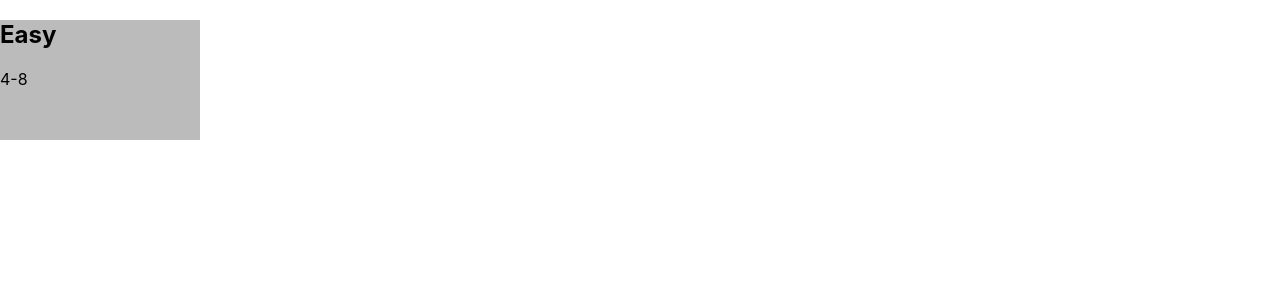
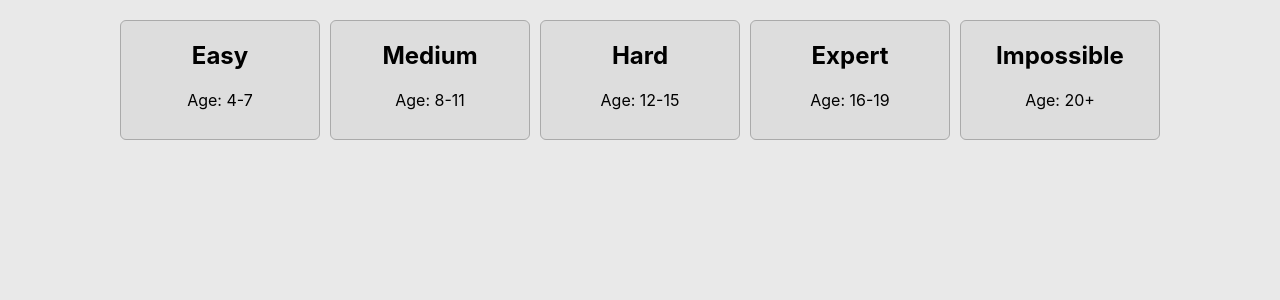
Before and after one commit to saile515/math-of-the-day, a Next.js app: page / in a window 1280 px wide. Shown: the top 300 px of the page. Built offline with nearby package versions, Linux system fonts and the light colour scheme.

Commit message:
Listed difficultes

```diff
--- a/components/Difficulty.tsx
+++ b/components/Difficulty.tsx
@@ -3,11 +3,16 @@ import Link from "next/link";
 import styles from "../styles/home.module.scss";
 
 export class Difficulty {
-	public static readonly Easy = new Difficulty(4, 8, "Easy");
-	public static readonly Medium = new Difficulty(4, 8, "Medium");
-	public static readonly Hard = new Difficulty(4, 8, "Hard");
-	public static readonly Expert = new Difficulty(4, 8, "Expert");
-	public static readonly Impossible = new Difficulty(4, 8, "Impossible");
+	public static readonly Easy = new Difficulty(4, 7, "Easy");
+	public static readonly Medium = new Difficulty(8, 11, "Medium");
+	public static readonly Hard = new Difficulty(12, 15, "Hard");
+	public static readonly Expert = new Difficulty(16, 19, "Expert");
+	public static readonly Impossible = new Difficulty(
+		20,
+		99,
+		"Impossible",
+		"20+"
+	);
 
 	private constructor(
 		public readonly minAge: number,
@@ -23,10 +28,10 @@ type DifficultyButtonProps = {
 export class DifficultyButton extends React.Component<DifficultyButtonProps> {
 	render() {
 		return (
-			<Link href={"/solve?difficulty=" + this.props.difficulty}>
+			<Link href={"/solve?difficulty=" + this.props.difficulty.name}>
 				<div className={styles.difficultyButton}>
 					<h2>{this.props.difficulty.name}</h2>
-					<p>{this.props.difficulty.ages}</p>
+					<p>Age: {this.props.difficulty.ages}</p>
 				</div>
 			</Link>
 		);
--- a/pages/index.tsx
+++ b/pages/index.tsx
@@ -1,9 +1,18 @@
 import React from "react";
 import type { NextPage } from "next";
 import { DifficultyButton, Difficulty } from "../components/Difficulty";
+import styles from "../styles/home.module.scss";
 
 const Home: NextPage = () => {
-	return <DifficultyButton difficulty={Difficulty.Easy} />;
+	return (
+		<div className={styles.difficultyContainer}>
+			<DifficultyButton difficulty={Difficulty.Easy} />
+			<DifficultyButton difficulty={Difficulty.Medium} />
+			<DifficultyButton difficulty={Difficulty.Hard} />
+			<DifficultyButton difficulty={Difficulty.Expert} />
+			<DifficultyButton difficulty={Difficulty.Impossible} />
+		</div>
+	);
 };
 
 export default Home;
--- a/styles/globals.scss
+++ b/styles/globals.scss
@@ -1,9 +1,12 @@
+@import "./variables.scss";
+
 html,
 body {
 	padding: 0;
 	margin: 0;
 	font-family: -apple-system, BlinkMacSystemFont, Segoe UI, Roboto, Oxygen,
 		Ubuntu, Cantarell, Fira Sans, Droid Sans, Helvetica Neue, sans-serif;
+	background-color: $color-main;
 }
 
 a {
--- a/styles/home.module.scss
+++ b/styles/home.module.scss
@@ -1,7 +1,24 @@
 @import "./variables.scss";
+
+.difficultyContainer {
+	width: 100%;
+	padding: 20px;
+	display: flex;
+	align-items: center;
+	justify-content: center;
+}
 
 .difficultyButton {
 	width: 200px;
 	height: 120px;
 	background-color: $color-box;
+	text-align: center;
+	margin: 0px 5px;
+	border-radius: 6px;
+	border: 1px solid $color-border;
+	transition: 0.25s;
 }
+
+.difficultyButton:hover {
+	background-color: darken($color: $color-box, $amount: 5);
+}
--- a/styles/variables.scss
+++ b/styles/variables.scss
@@ -1 +1,4 @@
-$color-box: #bbbbbb;
+$color-main: #e9e9e9;
+$color-secondary: #bbbbbb;
+$color-box: #dddddd;
+$color-border: #aaaaaa;
```
